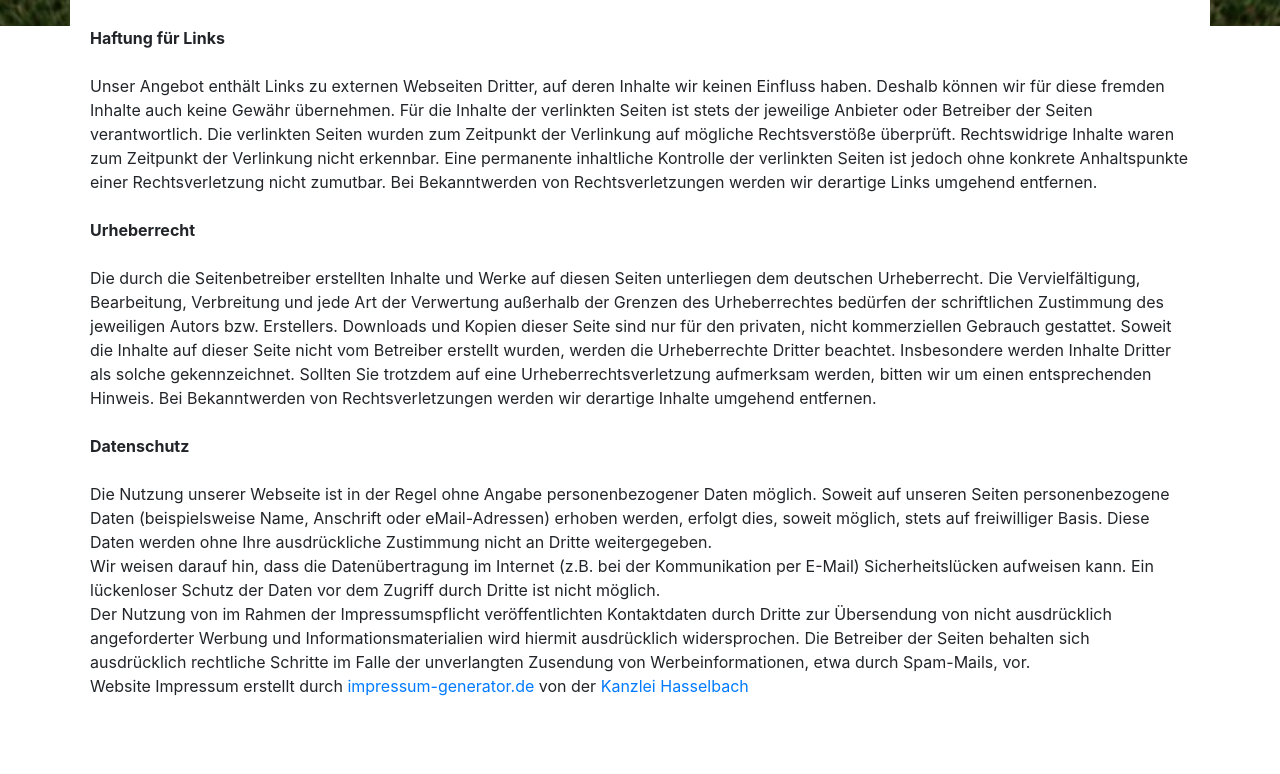
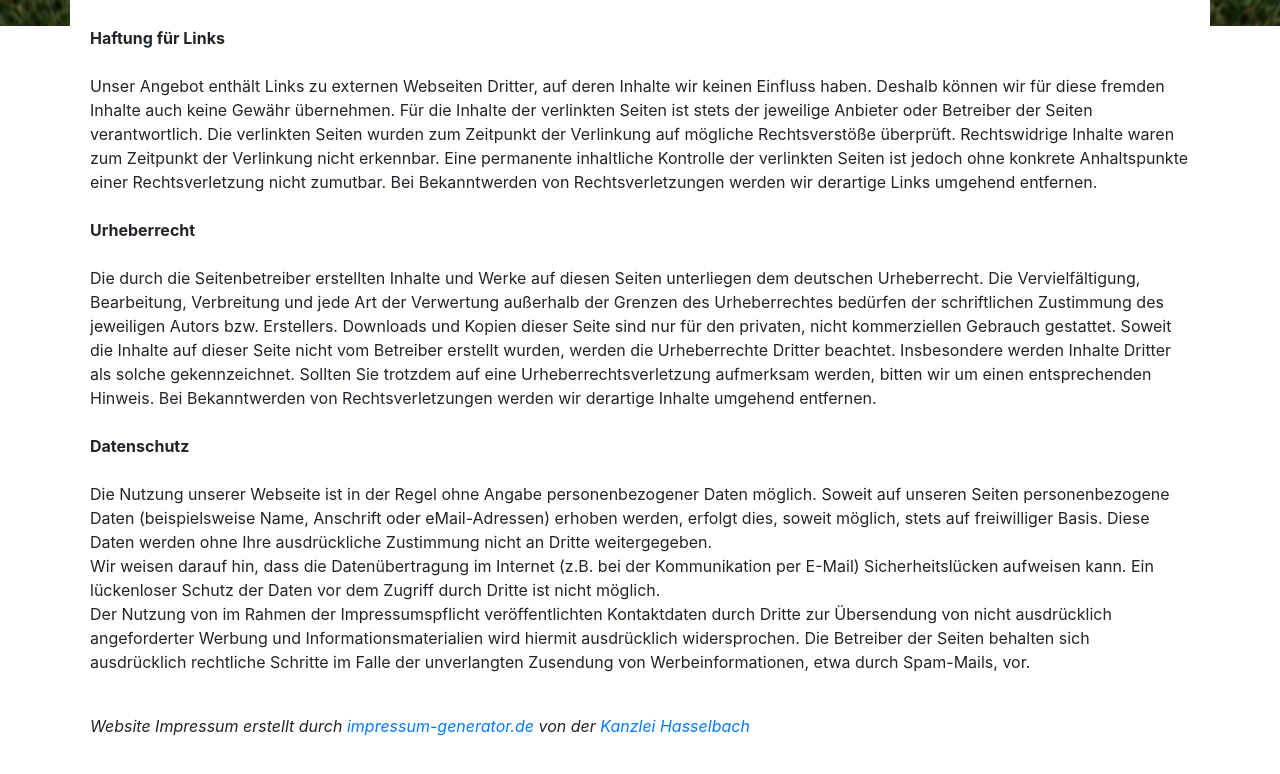
Before and after one commit to realDogbert/itcup-landingpage, a website: page impressum.html in a window 1280 px wide. Shown: the part 774-1548 px from the top of the page. Before the commit the page ends 1508 px from the top, so only its background shows below. Drawn offline with nearby package versions, Linux system fonts and the light colour scheme.

Commit message:
minor cahnges to impressum.

```diff
--- a/impressum.html
+++ b/impressum.html
@@ -99,33 +99,10 @@
             Die Betreiber der Seiten behalten sich ausdrücklich rechtliche Schritte im Falle der unverlangten Zusendung
             von
             Werbeinformationen, etwa durch Spam-Mails, vor.<br>
-            <!-- <br><br><strong>Google Analytics</strong><br><br>
-            Diese Website benutzt Google Analytics, einen Webanalysedienst der Google Inc. (''Google''). Google
-            Analytics
-            verwendet sog. ''Cookies'', Textdateien, die auf Ihrem Computer gespeichert werden und die eine Analyse der
-            Benutzung der Website durch Sie ermöglicht. Die durch den Cookie erzeugten Informationen über Ihre Benutzung
-            dieser Website (einschließlich Ihrer IP-Adresse) wird an einen Server von Google in den USA übertragen und
-            dort
-            gespeichert. Google wird diese Informationen benutzen, um Ihre Nutzung der Website auszuwerten, um Reports
-            über
-            die Websiteaktivitäten für die Websitebetreiber zusammenzustellen und um weitere mit der Websitenutzung und
-            der
-            Internetnutzung verbundene Dienstleistungen zu erbringen. Auch wird Google diese Informationen
-            gegebenenfalls an
-            Dritte übertragen, sofern dies gesetzlich vorgeschrieben oder soweit Dritte diese Daten im Auftrag von
-            Google
-            verarbeiten. Google wird in keinem Fall Ihre IP-Adresse mit anderen Daten der Google in Verbindung bringen.
-            Sie
-            können die Installation der Cookies durch eine entsprechende Einstellung Ihrer Browser Software verhindern;
-            wir
-            weisen Sie jedoch darauf hin, dass Sie in diesem Fall gegebenenfalls nicht sämtliche Funktionen dieser
-            Website
-            voll umfänglich nutzen können. Durch die Nutzung dieser Website erklären Sie sich mit der Bearbeitung der
-            über
-            Sie erhobenen Daten durch Google in der zuvor beschriebenen Art und Weise und zu dem zuvor benannten Zweck
-            einverstanden.</p><br> -->
-        Website Impressum erstellt durch <a href="https://www.impressum-generator.de">impressum-generator.de</a> von der
-        <a href="https://www.kanzlei-hasselbach.de/">Kanzlei Hasselbach</a>
+
+        <br>
+        <p><i>Website Impressum erstellt durch <a href="https://www.impressum-generator.de">impressum-generator.de</a> von der
+        <a href="https://www.kanzlei-hasselbach.de/">Kanzlei Hasselbach</a></i></p>
     </div>
 
 
```
Also changed, not shown: index.html (+0 -3 lines).
